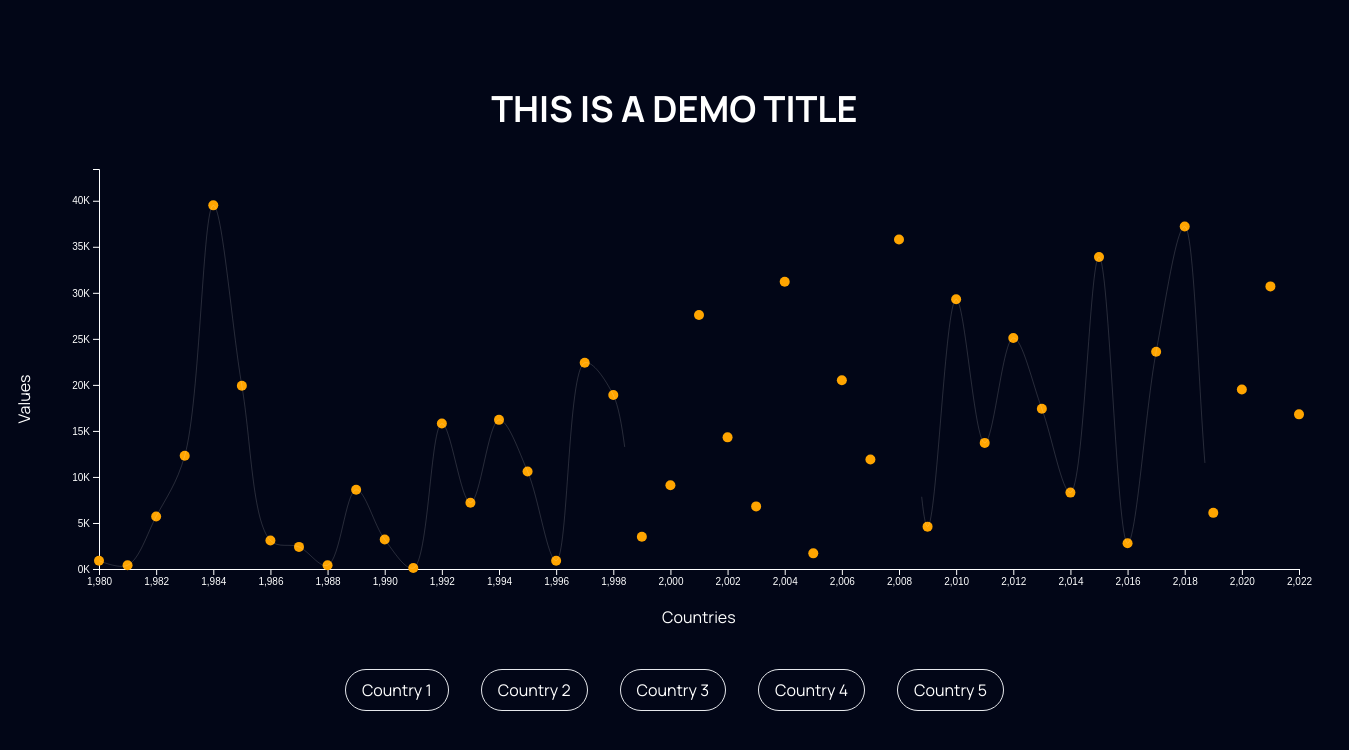
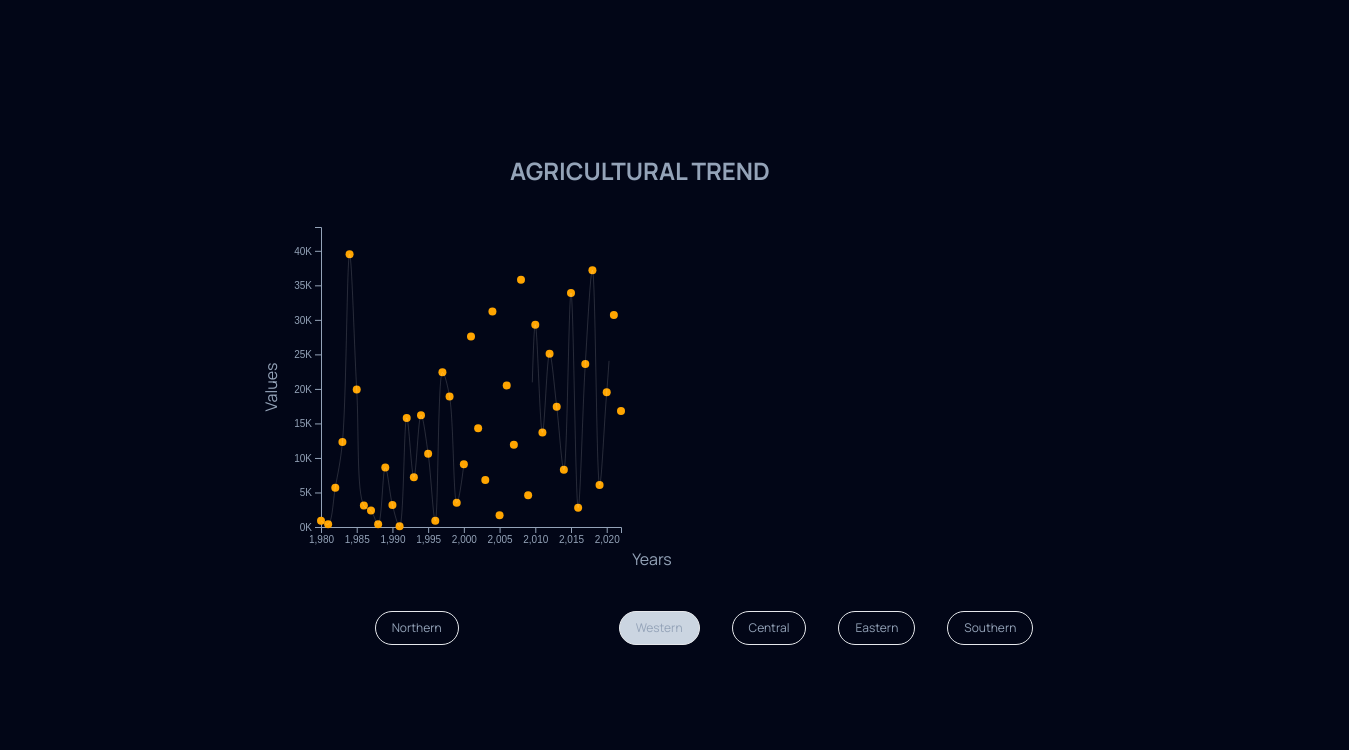
Before and after one commit to shafic-21/data-viz, a Next.js app: page /testLineGraph in a window 1280 px wide. Shown: the top 750 px of the page, 1349 px wide, since content can reach past the window. Built offline with nearby package versions, Linux system fonts and the light colour scheme.

Commit message:
Fit chart in space

```diff
--- a/app/components/DynamicLineGraph.jsx
+++ b/app/components/DynamicLineGraph.jsx
@@ -8,21 +8,14 @@ import {
   transition,
   curveCatmullRom,
 } from "d3";
-import { scaleLinear, scaleBand, line, max } from "d3";
+import { scaleLinear, line, max } from "d3";
 
-import {
-  datasets,
-  northernData,
-  easternData,
-  westernData,
-  southernData,
-  centralData,
-} from "@/constants";
+import { datasets } from "@/constants";
 
 const DynamicLineGraph = () => {
-  const title = "this is a demo title"; //title
+  const title = "agricultural Trend"; //title
   const ylabel = "Values";
-  const xlabel = "Countries";
+  const xlabel = "Years";
   const svgRef = useRef(null);
 
   const [data, setData] = useState(datasets[1].value); //for changing the dataset passed
@@ -30,23 +23,23 @@ const DynamicLineGraph = () => {
 
   const dimensions = {
     //the actual graph plot
-    charWidth: 1200,
-    charHeight: 400,
+    charWidth: 300,
+    charHeight: 300,
     marginLeft: 50,
   };
 
   const maxValue = max(data, (d) => d.number); //dynamic height
 
-  let y = scaleLinear()
+  let y = scaleLinear()//vertical scale
     .domain([0, maxValue * 1.1])
-    .range([dimensions.charHeight, 0]); //vertical scale
+    .range([dimensions.charHeight, 0]);
 
   let x = scaleLinear() //horizontal scale
     .domain([1980, 2022])
     .range([0, dimensions.charWidth]);
 
   const yAxis = axisLeft(y).tickFormat((d) => `${d}K`); //template string for potential units
-  const xAxis = axisBottom(x).ticks(22);
+  const xAxis = axisBottom(x).ticks(10);
 
   useEffect(() => {
     if (!selection) {
@@ -65,7 +58,7 @@ const DynamicLineGraph = () => {
         .call(yAxis)
         .attr("transform", `translate(${dimensions.marginLeft})`);
 
-      selection
+      selection//dots
         .append("g")
         .selectAll("dot")
         .data(data)
@@ -73,7 +66,7 @@ const DynamicLineGraph = () => {
         .append("circle")
         .attr("cx", (_, i) => (i * dimensions.charWidth) / (data.length - 1))
         .attr("cy", (d, i) => y(d.number))
-        .attr("r", 5)
+        .attr("r", 4)
         .attr("transform", `translate(${dimensions.marginLeft})`)
         .attr("fill", "transparent")
         .transition()
@@ -96,10 +89,6 @@ const DynamicLineGraph = () => {
       selection //line
         .append("path")
         .datum(data)
-        // .attr("d", defaultline)
-        // .attr("transform", `translate(${dimensions.marginLeft},0)`)
-        // .transition()
-        // .duration(1000)
         .attr("fill", "none")
         .attr("stroke", "white")
         .attr("stroke-width", 1)
@@ -111,42 +100,39 @@ const DynamicLineGraph = () => {
         .duration(10000)
         .delay(4000)
         .ease(easeLinear)
-        .attr("stroke-dasharray", dimensions.charWidth * 10)
+        .attr("stroke-dasharray", dimensions.charWidth * 30)
 
         .attr("opacity", 1);
     }
   }, [selection, data]);
 
-  const handleClick = () => {
-    alert("hello");
-  };
-
   return (
-    <div className="">
+    <div className="text-slate-400">
       {/* chart title */}
-      <h1 className="uppercase text-center mb-10 font-bold text-4xl">
+      <h1 className="uppercase text-center mb-10 font-bold text-2xl">
         {title}
       </h1>
-      <div className="flex">
-        <div className="flex flex-col justify-center">
-          <h2 className="-rotate-90 h-fit w-full">{ylabel}</h2>
-        </div>
-        <div className="">
+      <div className="">
+        <div className="relative flex items-center">
           <svg
             ref={svgRef}
             width={dimensions.charWidth + 100}
             height={dimensions.charHeight + 20}
+            className="ps-6"
           ></svg>
-          <h2 className="text-center mt-4">{xlabel}</h2>
+          <div className="absolute -rotate-90">{ylabel}</div>
         </div>
+        <h2 className="text-center ps-6">{xlabel}</h2>{" "}
       </div>
-      <div className="flex gap-8 justify-center mt-10">
+      <div className="flex flex-wrap gap-8 justify-center mt-10 ">
         {datasets.map(({ label, value }) => (
           <button
             onClick={() => {
               setData(value);
             }}
-            className="border px-4 py-2 rounded-full hover:bg-slate-300 hover:text-black "
+            className={`first:mx-32 px-4 py-2 rounded-full hover:bg-slate-300 hover:text-black border text-xs ${
+              data == value ? "bg-slate-300" : ""
+            }`}
           >
             {label}
           </button>
--- a/constants/index.ts
+++ b/constants/index.ts
@@ -174,7 +174,6 @@ export const legendData = [
   { color: "#808080", label: "no data" },
 ];
 
-
 //eastern curve data
 export const easternData = [
   { name: "1980", number: 0.9 },
@@ -268,7 +267,7 @@ export const westernData = [
   { name: "2021", number: 30.7 },
   { name: "2022", number: 16.8 },
 ];
- //southern curve data
+//southern curve data
 export const southernData = [
   { name: "1980", number: 12.7 },
   { name: "1981", number: 5.3 },
@@ -412,23 +411,23 @@ export const northernData = [
 
 export const datasets: { label: string; value: any }[] = [
   {
-    label: "Country 1",
+    label: "Northern",
     value: northernData,
   },
   {
-    label: "Country 2",
+    label: "Western",
+    value: westernData,
+  },
+  {
+    label: "Central",
+    value: centralData,
+  },
+  {
+    label: "Eastern",
     value: easternData,
   },
   {
-    label: "Country 3",
-    value: westernData,
-  },
-  {
-    label: "Country 4",
+    label: "Southern",
     value: southernData,
   },
-  {
-    label: "Country 5",
-    value: centralData,
-  },
 ];
```
